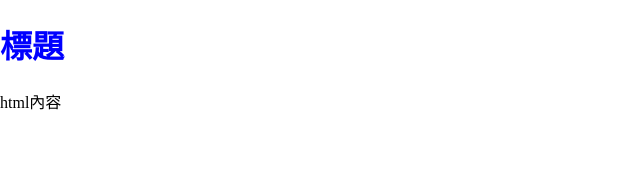
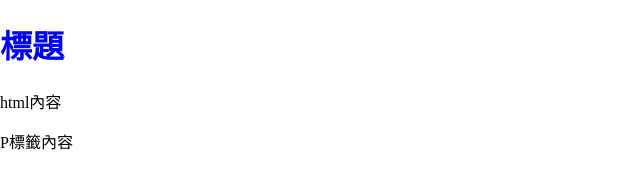
Before and after one commit to sidwebsite/test001, a plain HTML site: page index.html in a window 1280 px wide. Shown: the whole page, without its empty margins (0-640 px from the left). Drawn offline with Linux system fonts and the light colour scheme.

```diff
--- a/index.html
+++ b/index.html
@@ -10,5 +10,6 @@
 <body>
     <h1>標題</h1>
     <p>html內容</p>
+    <p>P標籤內容</p>
 </body>
 </html>
```
Also changed, not shown: javascript/all.js (added).
